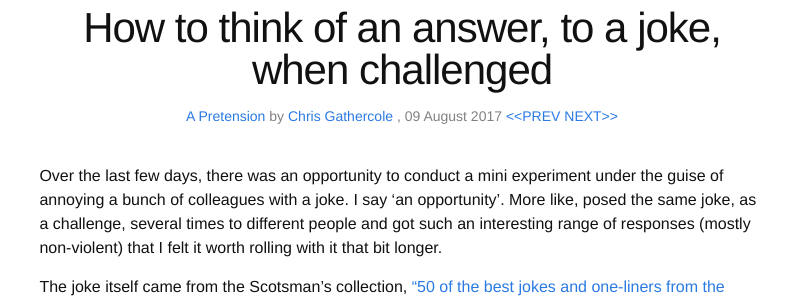
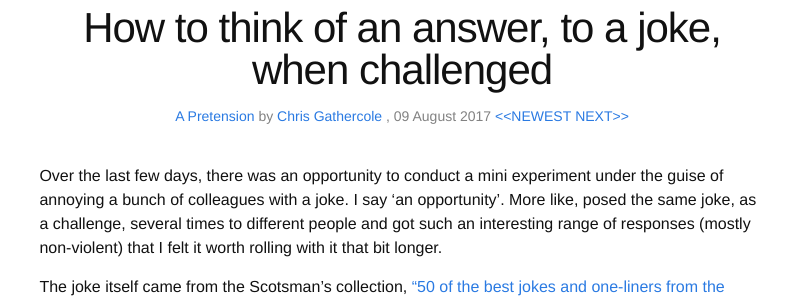
Before and after one commit to upthebuzzard/upthebuzzard.github.io, a Jekyll site: the page built from _pretensions/2017-08-09-how-to-think-of-an-answer.md, in a window 1280 px wide and 900 px high. Shown: the part 170-470 px from the top of the window, without its empty margins (238-1041 px from the left). Built offline with Jekyll 4.4.1, drawn with Linux system fonts in a browser that asks for light colours; some web fonts are replaced.

Commit message:
Fix prev/next navigation for reverse_posts collections
NEXT was going back in time for collections with reverse_posts: true (e.g. pretensions). Swap prev/next URLs when the list is reversed so NEXT always means forward in time.

Add wrap-around labels so readers know when the loop restarts: NEWEST/OLDEST for date-sorted collections, LAST/FIRST for sequence-sorted ones.

Remove sequence frontmatter from pretensions articles so they sort by date instead.

Co-Authored-By: Claude Opus 4.6 <noreply@anthropic.com>

```diff
--- a/_includes/collection_prev_next.html
+++ b/_includes/collection_prev_next.html
@@ -24,10 +24,13 @@
   {% if posts.size > 1 %}
     {% if include.sort_by %}
       {% assign posts = posts | sort: include.sort_by  %}
+      {% assign sorted_by_date = false %}
     {% elsif posts.first.sequence %}
       {% assign posts = posts | sort: 'sequence'  %}
+      {% assign sorted_by_date = false %}
     {% else %}
       {% assign posts = posts | sort: 'date' %}
+      {% assign sorted_by_date = true %}
     {% endif %}
 
     {% if reverse_collection_posts == true %}
@@ -36,15 +39,19 @@
 
     {% assign prevurl = posts.last.url %}
     {% assign nexturl = posts.first.url %}
+    {% assign prev_wraps = true %}
+    {% assign next_wraps = true %}
 
     {% for links in posts %}
       {% if links.url == page.url %}
         {% unless forloop.first %}
           {% assign prevurl = prev.url %}
+          {% assign prev_wraps = false %}
         {% endunless %}
         {% unless forloop.last %}
           {% assign next = posts[forloop.index] %}
           {% assign nexturl = next.url %}
+          {% assign next_wraps = false %}
         {% endunless %}
       {% endif %}
       {% assign prev = links %}
@@ -62,6 +69,22 @@
       {% assign nexttext = 'NEXT&gt;&gt;' %}
     {% endif %}
 
+    {% if sorted_by_date == true %}
+      {% assign wrap_prev_label = '&lt;&lt;NEWEST' %}
+      {% assign wrap_next_label = 'OLDEST&gt;&gt;' %}
+    {% else %}
+      {% assign wrap_prev_label = '&lt;&lt;LAST' %}
+      {% assign wrap_next_label = 'FIRST&gt;&gt;' %}
+    {% endif %}
+
+    {% if reverse_collection_posts == true %}
+      {% if next_wraps %}{% assign prevtext = wrap_prev_label %}{% endif %}
+      {% if prev_wraps %}{% assign nexttext = wrap_next_label %}{% endif %}
+    <a href="{{ nexturl }}" class="prev">{{ prevtext }}</a>&nbsp;<a href="{{ prevurl }}" class="next">{{ nexttext }}</a>
+    {% else %}
+      {% if prev_wraps %}{% assign prevtext = wrap_prev_label %}{% endif %}
+      {% if next_wraps %}{% assign nexttext = wrap_next_label %}{% endif %}
     <a href="{{ prevurl }}" class="prev">{{ prevtext }}</a>&nbsp;<a href="{{ nexturl }}" class="next">{{ nexttext }}</a>
+    {% endif %}
   {% endif %}
 {% endif %}
```
Also changed, not shown: _pretensions/2017-08-09-how-to-think-of-an-answer.md (+0 -1 lines), _pretensions/2024-06-14-so-you-think-you-have-a-strategy.md (+0 -1 lines), _pretensions/2024-08-13-capability-first.md (+0 -1 lines), _pretensions/2025-12-17-epistemic-honesty-when-claude-code-lied.md (+0 -1 lines), _pretensions/2026-04-06-vibe-coding-i-dont-think-that-means-what-you-think-it-means.md (+0 -1 lines).
